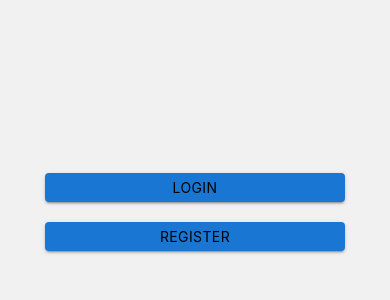
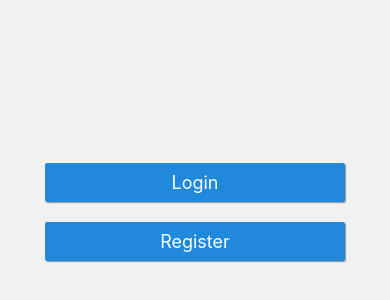
Before and after one commit to kawooky/fe-nc-socialift, a React Native app in the folder fe-socialift/: screen / in a window 390 px wide. Shown: the part 210-510 px from the top of the page. Built offline with nearby package versions, Linux system fonts and the light colour scheme.

Commit message:
changes material ui to react native elemnts

```diff
--- a/fe-socialift/App.js
+++ b/fe-socialift/App.js
@@ -5,13 +5,8 @@ import { LoginPage } from "./components/LoginPage/LoginPage";
 
 const App = () => {
   const Stack = createNativeStackNavigator();
-  const [user, setUser] = React.useState("");
   return (
-    <NavigationContainer>
-      <Stack.Navigator screenOptions={{headerShown: false}}>
-        <Stack.Screen name="Login" component={LoginPage} />
-      </Stack.Navigator>
-    </NavigationContainer>
+    <LoginPage />
   );
 };
 
--- a/fe-socialift/app.json
+++ b/fe-socialift/app.json
@@ -4,7 +4,7 @@
     "slug": "fe-socialift",
     "version": "1.0.0",
     "orientation": "portrait",
-    "icon": "./assets/icon.png",
+
     "userInterfaceStyle": "light",
     "splash": {
       "image": "./assets/splash.png",
--- a/fe-socialift/components/LoginPage/LoginPage.jsx
+++ b/fe-socialift/components/LoginPage/LoginPage.jsx
@@ -1,14 +1,10 @@
 import {
-  StyleSheet,
   View,
-  SafeAreaView,
-  Text,
-  Alert,
-  TextInput,
+  Text
 } from "react-native";
 import React, { useState } from "react";
-import { Styles } from "./LoginPageStyle.js";
-import { TextField, Button } from "@mui/material";
+import { styles, theme } from "./LoginPageStyle.js";
+import {Input, Button, ThemeProvider} from "@rneui/themed"
 
 import app from "../../firebase.js";
 import {
@@ -102,73 +98,51 @@ export const LoginPage = () => {
     /(?:[a-z0-9!#$%&'*+/=?^_`{|}~-]+(?:\.[a-z0-9!#$%&'*+/=?^_`{|}~-]+)*|"(?:[\x01-\x08\x0b\x0c\x0e-\x1f\x21\x23-\x5b\x5d-\x7f]|\\[\x01-\x09\x0b\x0c\x0e-\x7f])*")@(?:(?:[a-z0-9](?:[a-z0-9-]*[a-z0-9])?\.)+[a-z0-9](?:[a-z0-9-]*[a-z0-9])?|\[(?:(?:25[0-5]|2[0-4][0-9]|[01]?[0-9][0-9]?)\.){3}(?:25[0-5]|2[0-4][0-9]|[01]?[0-9][0-9]?|[a-z0-9-]*[a-z0-9]:(?:[\x01-\x08\x0b\x0c\x0e-\x1f\x21-\x5a\x53-\x7f]|\\[\x01-\x09\x0b\x0c\x0e-\x7f])+)\])/;
 
   return (
-    <View style={Styles.view}>
-        {showRegister && (
-          <TextField
-            style={Styles.input}
-            variant="outlined"
-            label="Email"
-            name="email"
+    <View style={styles.mainView}>
+        <View style={styles.formView}>
+        <ThemeProvider theme={theme}>
+        {showRegister && <Input
+
+            placeholder="Email"
             onChange={(e) => {
               handleChange(e, setEmail);
               validateEmail(e.target.value);
             }}
-            error={emailError}
-            helperText={emailError ? "Please enter a valid email" : ""}
-          />
-        )}
-        {(showLogin || showRegister) && (
-          <TextField
-            style={Styles.input}
-            variant="outlined"
-            name="username"
-            label="Username"
+          />}
+
+        {(showRegister || showLogin) && <Input
+
+            placeholder="Username"
             onChange={(e) => {
               handleChange(e, setUsername);
               validateUsername(e.target.value);
             }}
-            error={usernameError}
-            helperText={
-              usernameError
-                ? `${username} is taken, please choose another username`
-                : ""
-            }
-          />
-        )}
-        {(showLogin || showRegister) && (
-          <TextField
-            style={Styles.input}
-            type="password"
-            name="password"
-            label="Password"
+          />}
+
+
+          {(showRegister || showLogin) && <Input
+
+            placeholder="Password"
             onChange={(e) => {
               handleChange(e, setPassword);
               validatePassword(e.target.value);
             }}
-            error={passwordError}
-            helperText={
-              passwordError ? "Passwords must be at least 8 characters" : ""
-            }
-          />
-        )}
-        {showRegister && (
-          <TextField
-            style={Styles.input}
-            type="password"
-            name="passwordConfirm"
-            label="Confirm Password"
+            secureTextEntry={true}
+          />}
+
+
+          {showRegister && <Input
+
+            placeholder="Confirm Password"
             onChange={(e) => {
               handleChange(e, setPasswordConfirm);
               validateConfirmPassword(e.target.value);
             }}
-            error={confirmError}
-            helperText={confirmError ? "Passwords do not match" : ""}
-          />
-        )}
+          />}
+
         <Button
-          style={Styles.loginButton}
-          variant="contained"
-          onClick={() => {
+          containerViewStyle={{width: '50px'}}
+          onPress={() => {
             if (showLogin) {
               validateLogin();
             } else {
@@ -176,13 +150,15 @@ export const LoginPage = () => {
               setShowRegister(false);
             }
           }}
-        >
-          <Text>Login</Text>
-        </Button>
+          title="Login"
+        />
+
+
+
         <Button
-          style={Styles.loginButton}
+          containerViewStyle={{width: '50%'}}
           variant="contained"
-          onClick={() => {
+          onPress={() => {
             if (showRegister) {
               registerUser();
             } else {
@@ -190,9 +166,12 @@ export const LoginPage = () => {
               setShowRegister(true);
             }
           }}
-        >
-          <Text>Register</Text>
-        </Button>
+          title="Register"
+        />
+        </ThemeProvider>
+
+        </View>
+
     </View>
   );
 };
--- a/fe-socialift/components/LoginPage/LoginPageStyle.js
+++ b/fe-socialift/components/LoginPage/LoginPageStyle.js
@@ -1,31 +1,36 @@
 import { StyleSheet } from 'react-native';
+import {createTheme} from '@rneui/themed'
 
-const Styles = StyleSheet.create({
+const styles = StyleSheet.create({
 
-view: {
+mainView: {
     height: "100vh",
     width: "100vw",
     backgroundColor: "#f1f1f1",
     display: "flex",
     justifyContent: "center",
     alignItems: "center"
-  },
-  form: {
-    display: "flex",
-    flexDirection: "column",
-    backgroundColor: "f4f4f4"
-  },
-input: {
-    width: "300px",
-    backgroundColor: "#f5f5f5",
-    borderRadius: "5px",
-    margin: "10px"
 },
-loginButton: {
-    width: "300px",
-    margin: "10px"
+formView: {
+    width: "320px",
+    height: "100vh",
+    display: "inherit",
+    justifyContent: "center"
 }
-
 });
 
-export { Styles }
+const theme = createTheme({
+  components: {
+    Button: {
+      raised: true,
+      containerStyle: {
+        margin: 10
+      }
+    },
+    Input: {
+
+    }
+  },
+})
+
+export { styles, theme }
--- a/fe-socialift/package.json
+++ b/fe-socialift/package.json
@@ -13,9 +13,10 @@
     "@emotion/react": "^11.10.5",
     "@emotion/styled": "^11.10.5",
     "@expo/webpack-config": "^0.17.2",
-    "@mui/material": "^5.11.5",
     "@react-navigation/native": "^6.1.2",
     "@react-navigation/native-stack": "^6.9.8",
+    "@rneui/base": "^4.0.0-rc.7",
+    "@rneui/themed": "^4.0.0-rc.7",
     "expo": "~47.0.12",
     "expo-status-bar": "~1.4.2",
     "firebase": "^9.16.0",
```
Also changed, not shown: 2 other files (tests, documents, lock files or other folders).
